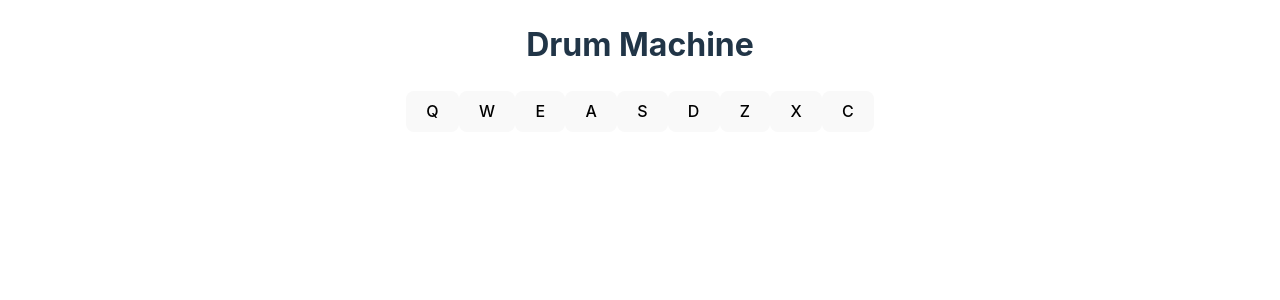
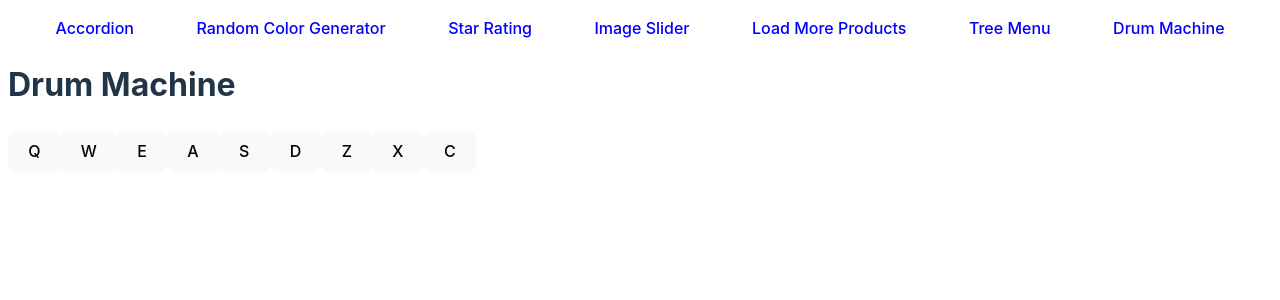
Before and after one commit to odnxmrx/react-projects-p, a React (Vite) app: page /drum-machine in a window 1280 px wide. Shown: the top 300 px of the page. Built offline with nearby package versions, Linux system fonts and the light colour scheme.

Commit message:
add homepage with navigate menu

```diff
--- a/package.json
+++ b/package.json
@@ -12,7 +12,8 @@
   "dependencies": {
     "react": "^18.2.0",
     "react-dom": "^18.2.0",
-    "react-icons": "^5.2.1"
+    "react-icons": "^5.2.1",
+    "react-router-dom": "^7.1.1"
   },
   "devDependencies": {
     "@types/react": "^18.2.66",
--- a/src/App.jsx
+++ b/src/App.jsx
@@ -1,41 +1,40 @@
-import './App.css'
-import Accordion from './components/01-Accordion/Accordion'
-import RandomColor from './components/02-RandomColor/RandomColor'
-import StarRating from './components/03-StarRating/StarRating'
-import ImageSlider from './components/04-ImageSlider/ImageSlider'
-import LoadMoreBtn from './components/05-LoadMoreBtn/LoadMoreBtn'
-import TreeMenu from './components/06-TreeMenu/TreeMenu'
-import DrumMachine from './components/07-DrumMachine/DrumMachine'
+import { BrowserRouter as Router, Routes, Route, Link } from 'react-router-dom';
+import Accordion from './components/01-Accordion/Accordion';
+import RandomColor from './components/02-RandomColor/RandomColor';
+import StarRating from './components/03-StarRating/StarRating';
+import ImageSlider from './components/04-ImageSlider/ImageSlider';
+import LoadMoreBtn from './components/05-LoadMoreBtn/LoadMoreBtn';
+import TreeMenu from './components/06-TreeMenu/TreeMenu';
+import DrumMachine from './components/07-DrumMachine/DrumMachine';
 
 function App() {
+  return (
+    <Router>
+      <>
+        <nav>
+          <ul>
+            <li><Link to="/accordion">Accordion</Link></li>
+            <li><Link to="/random-color">Random Color Generator</Link></li>
+            <li><Link to="/star-rating">Star Rating</Link></li>
+            <li><Link to="/image-slider">Image Slider</Link></li>
+            <li><Link to="/load-more">Load More Products</Link></li>
+            <li><Link to="/tree-menu">Tree Menu</Link></li>
+            <li><Link to="/drum-machine">Drum Machine</Link></li>
+          </ul>
+        </nav>
 
-  return (
-    <>
-      {/* 01 - Accordeon App */}
-      {/* <Accordion /> */}
-
-      {/* 02 - Random color generator */}
-      {/* <RandomColor /> */}
-
-      {/* 03 - Star rating */}
-      {/* <StarRating numberOfStars={5} /> */}
-
-      {/* 04 - image slider */}
-      {/* <ImageSlider url={"https://picsum.photos/v2/list"} page={"1"} limit={"5"} /> */}
-
-
-      {/* 05 - Load More Products on Button Click */}
-      {/* <LoadMoreBtn /> */}
-
-
-      {/* 06 - Menu List Navigation, recursive */}
-      {/* <TreeMenu /> */}
-
-      {/* 07 - Drum Machine */}
-      <DrumMachine />
-
-    </>
-  )
+        <Routes>
+          <Route path="/accordion" element={<Accordion />} />
+          <Route path="/random-color" element={<RandomColor />} />
+          <Route path="/star-rating" element={<StarRating numberOfStars={5} />} />
+          <Route path="/image-slider" element={<ImageSlider url="https://picsum.photos/v2/list" page="1" limit="5" />} />
+          <Route path="/load-more" element={<LoadMoreBtn />} />
+          <Route path="/tree-menu" element={<TreeMenu />} />
+          <Route path="/drum-machine" element={<DrumMachine />} />
+        </Routes>
+      </>
+    </Router>
+  );
 }
 
-export default App
+export default App;
--- a/src/components/07-DrumMachine/DrumMachine.jsx
+++ b/src/components/07-DrumMachine/DrumMachine.jsx
@@ -65,7 +65,7 @@ const DrumMachine = () => {
 
         const handleKeyDown = (event) => {
             // console.log(event.keyCode);
-            console.log(event);
+            // console.log(event);
             // let tecla = event.key?.toUpperCase();
             // console.log('teclaaa ', tecla);
             handleKeyPress(event.keyCode);
--- a/src/index.css
+++ b/src/index.css
@@ -35,6 +35,27 @@ h1 {
   line-height: 1.1;
 } */
 
+nav ul {
+  list-style-type: none;
+  padding: 0;
+  display: flex;
+  gap: 15px;
+  justify-content: space-evenly;
+}
+
+nav ul li {
+  display: inline;
+}
+
+nav ul li a {
+  text-decoration: none;
+  color: blue;
+}
+
+nav ul li a:hover {
+  text-decoration: underline;
+}
+
 button {
   border-radius: 8px;
   border: 1px solid transparent;
```
Also changed, not shown: 1 other file (tests, documents, lock files or other folders).
